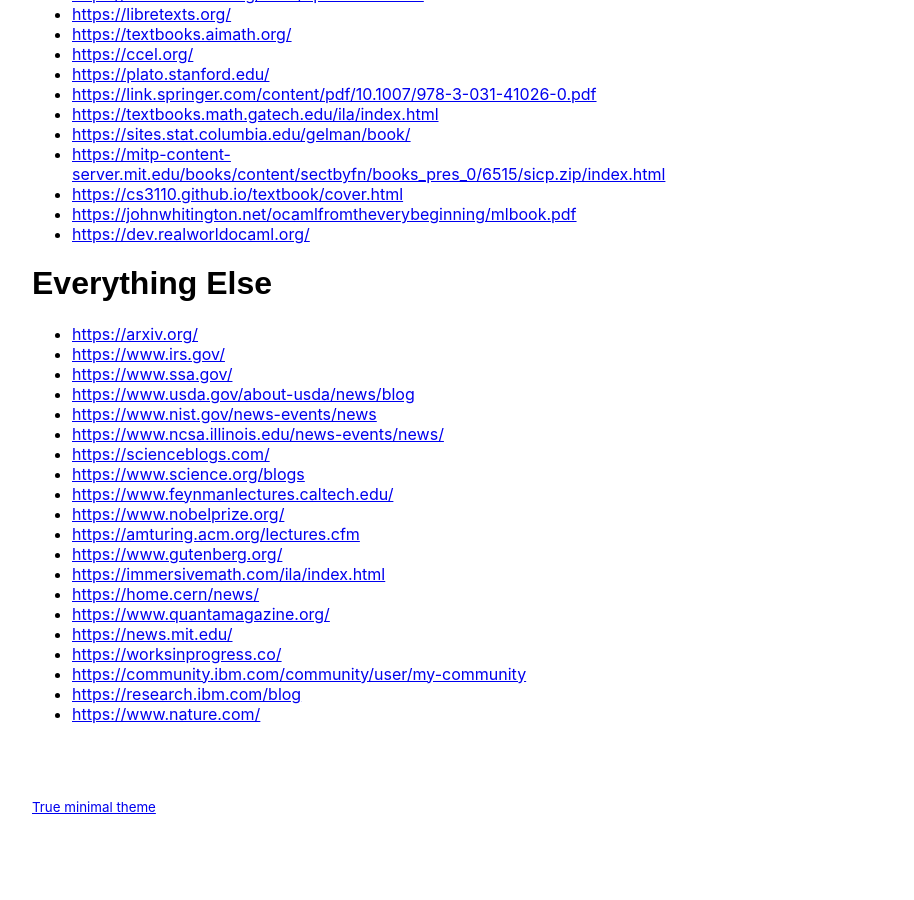
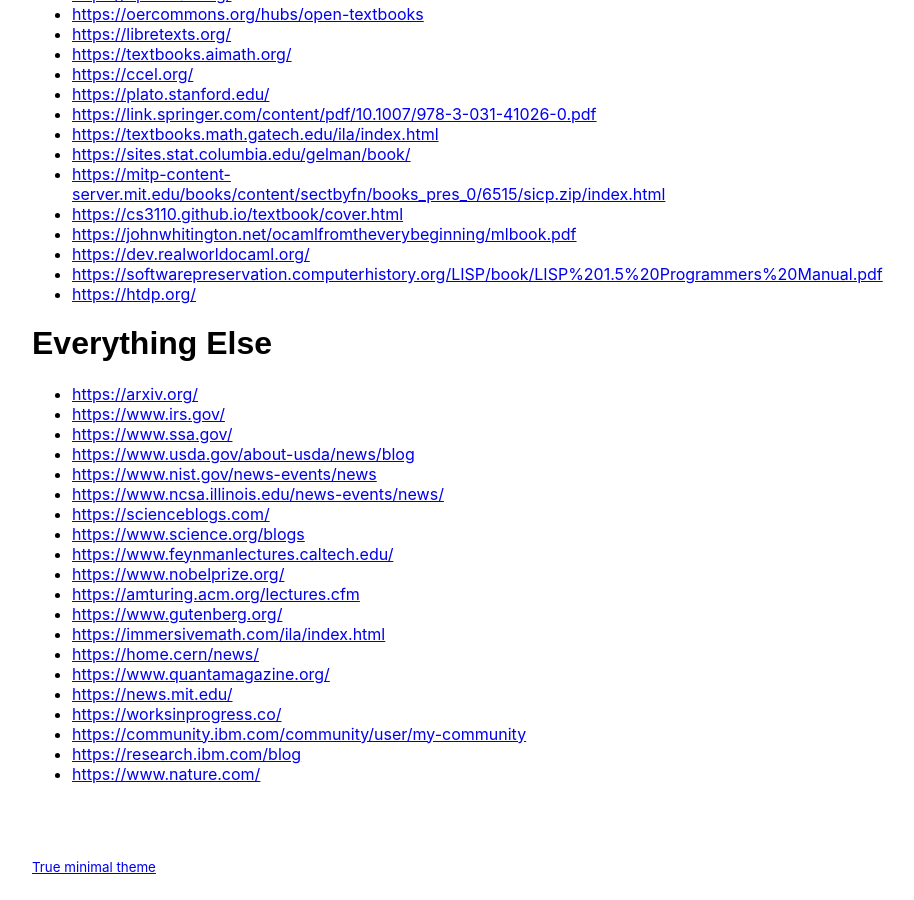
Before and after one commit to bachmeil/the-blog, a Jekyll site: the page built from _posts/2026-06-20-finding-content.md, in a window 1280 px wide and 900 px high, scrolled down 3797 px. Shown: the whole window, without its empty margins (218-1132 px from the left). Built offline with Jekyll 4.4.1, drawn with Linux system fonts in a browser that asks for light colours; before the commit the page ends 4637 px from its top, so only the background shows below that; some of the changed text lies outside the part shown.

Commit message:
More resources

```diff
--- a/_posts/2026-06-20-finding-content.md
+++ b/_posts/2026-06-20-finding-content.md
@@ -106,6 +106,7 @@
 - <https://fxdiebold.blogspot.com/>
 - <https://www.sas.upenn.edu/~fdiebold/>
 - <https://www.theretirementmanifesto.com/resources/>
+- <https://envecon.blog/>
 
 # Personal Sites and Blogs (Other)
 
@@ -181,6 +182,8 @@
 - <https://cs3110.github.io/textbook/cover.html>
 - <https://johnwhitington.net/ocamlfromtheverybeginning/mlbook.pdf>
 - <https://dev.realworldocaml.org/>
+- <https://softwarepreservation.computerhistory.org/LISP/book/LISP%201.5%20Programmers%20Manual.pdf>
+- <https://htdp.org/>
 
 # Everything Else
 
```
